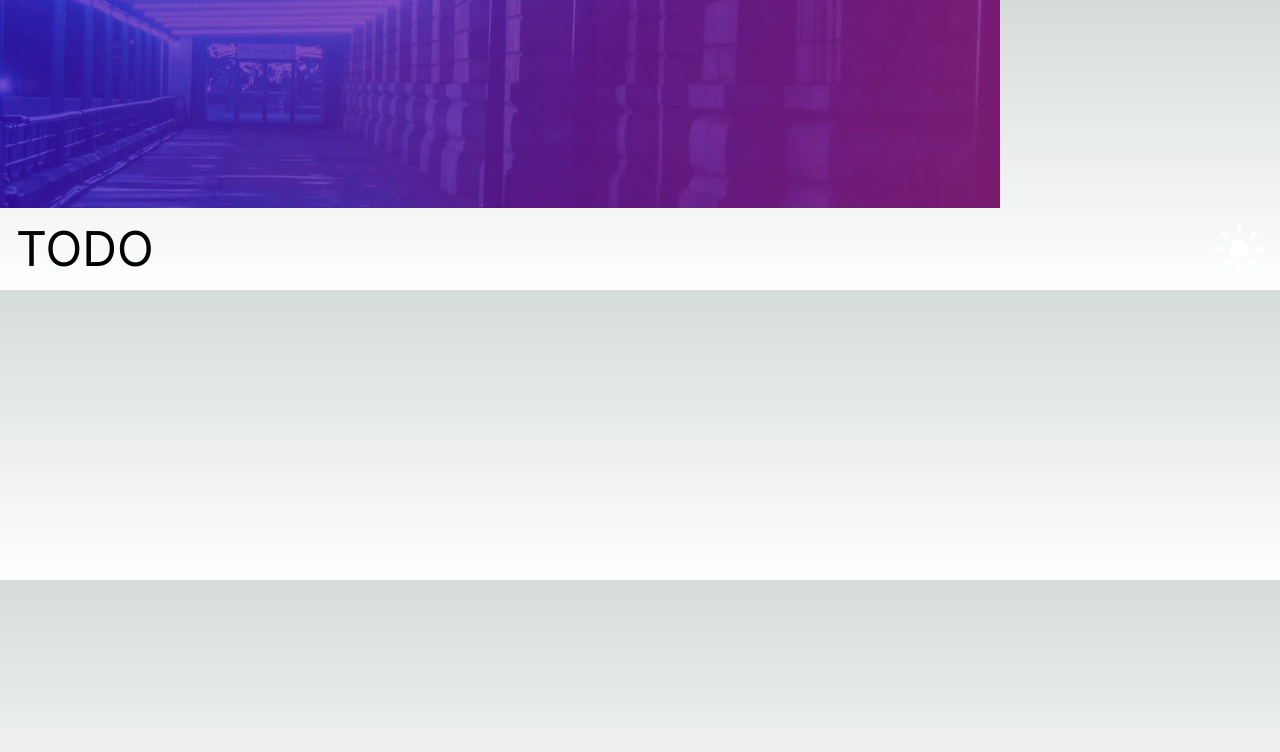
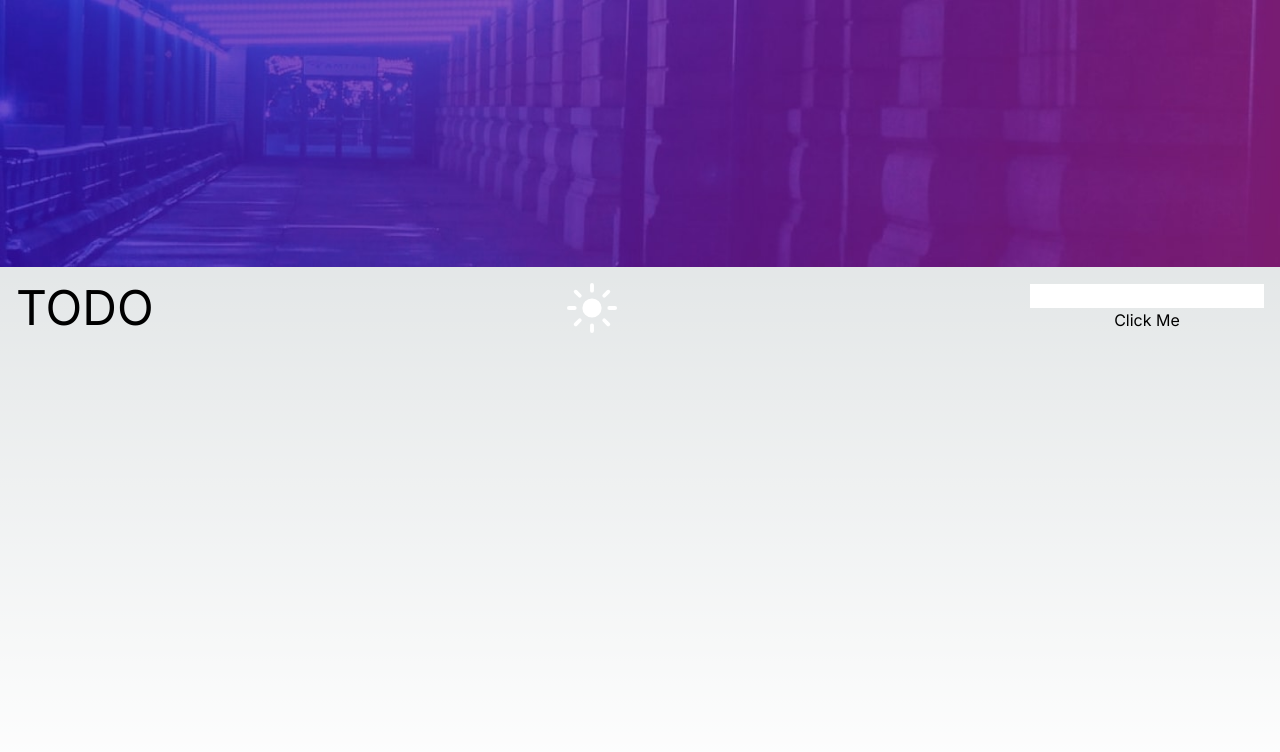
Before and after one commit to FLuffy-teddy/fem-todo, a Next.js app: page / in a window 1280 px wide. Shown: the top 752 px of the page. Built offline with nearby package versions, Linux system fonts and the light colour scheme.

Commit message:
logic for the adding and removal of entries done, need to work on logic for checking message

```diff
--- a/src/app/page.tsx
+++ b/src/app/page.tsx
@@ -8,13 +8,30 @@ import { useState } from "react";
 export default function Home() {
   const [toggle, setToggle] = useState(false);
 
+  const darkTheme = {
+    "background": "/bg-desktop-dark.jpg",
+    "icon": "/icon-sun.svg",
+    "heading": "dark-gray-blue",
+    "body": "light-grayish-blue",
+    "check": "icon-check.svg"
+  }
+  const lightTheme = {
+    "background": "/bg-desktop-light.jpg",
+    "icon": "/icon-moon.svg",
+    "heading": "light-gray-blue",
+    "body": "light-grayish-blue",
+    "check": "icon-cross.svg"
+  }
+
   const backgroundImage = toggle
-    ? "/bg-desktop-light.jpg"
-    : "/bg-desktop-dark.jpg";
-  const buttonImage = toggle ? "/icon-moon.svg" : "/icon-sun.svg";
+    ? lightTheme.background
+    : darkTheme.background;
+  const buttonImage = toggle ? lightTheme.icon : darkTheme.icon;
+
+
 
   return (
-    <main>
+    <main className="min-h-screen">
       <Header Background={backgroundImage} />
 
       <div className="w-full flex justify-between items-center p-4">
@@ -27,6 +44,7 @@ export default function Home() {
             alt={"Button Toggle"}
           />
         </button>
+        <Notes/>
       </div>
     </main>
   );
--- a/src/components/header.tsx
+++ b/src/components/header.tsx
@@ -10,8 +10,8 @@ export default function Header({Background}:AcceptedProps) {
     <>
       <Image
         src={Background}
-        height={500}
-        width={1000}
+        height={1000}
+        width={2000}
         alt={"Background"}
       />
     </>
--- a/src/components/notes.tsx
+++ b/src/components/notes.tsx
@@ -1,7 +1,56 @@
+import { useState } from "react";
+
+let id = 0;
+
 export default function Notes() {
+  interface ChecklistInterface {
+    checklistId: number;
+    message: string;
+    checked: false;
+  }
+  interface ChecklistInterfaces extends Array<ChecklistInterface> {}
+
+  const [todo, setTodo] = useState<string>("");
+  const [checklist, setChecklist] = useState<ChecklistInterfaces>([]);
+
+  function addCheckList() {
+    setChecklist([
+      ...checklist,
+      { checklistId: id++, message: todo, checked: false },
+    ]);
+  }
+  function removeCheckList() {
+    checklist.map((list) => {
+      setChecklist(checklist.filter((a) => a.checklistId !== list.checklistId));
+    });
+  }
+  function checkMessage(listID: number, checkMark: boolean) {
+    checklist.map((list) => {
+      if (list.checklistId === listID) {
+        return { ...checklist, checked: !checkMark };
+      } else {
+        return checklist;
+      }
+    });
+  }
   return (
     <div className="flex flex-col">
+      <input
+        className="text-black"
+        value={todo}
+        onChange={(e) => setTodo(e.target.value)}
+      />
+      <button onClick={addCheckList}>Click Me</button>
 
+      <ul>
+        {checklist.map((list) => (
+          <li className="mt-1" key={list.checklistId}>
+            <button onClick={() => checkMessage(list.checklistId, list.checked)}>Checked</button>
+            {list.message}
+            <button onClick={removeCheckList}>Remove</button>
+          </li>
+        ))}
+      </ul>
     </div>
-  )
+  );
 }
```
